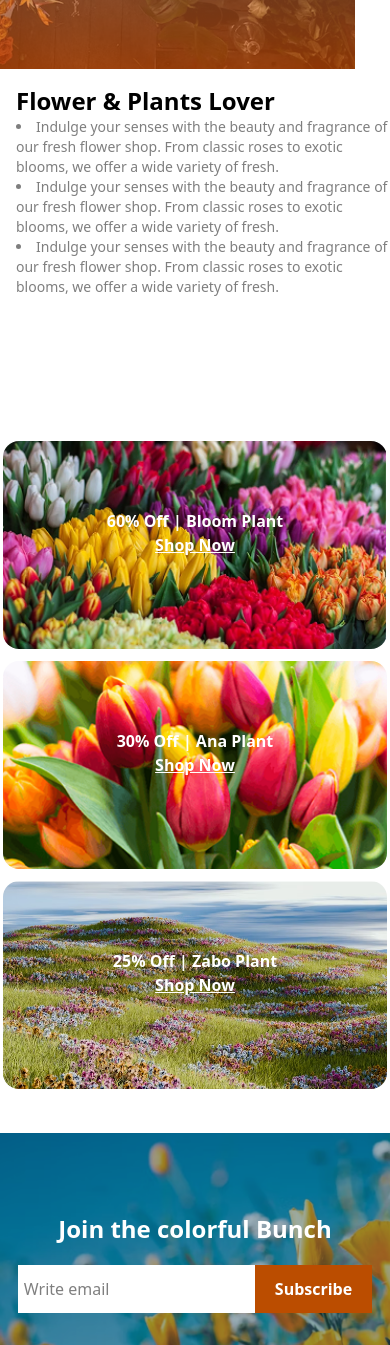
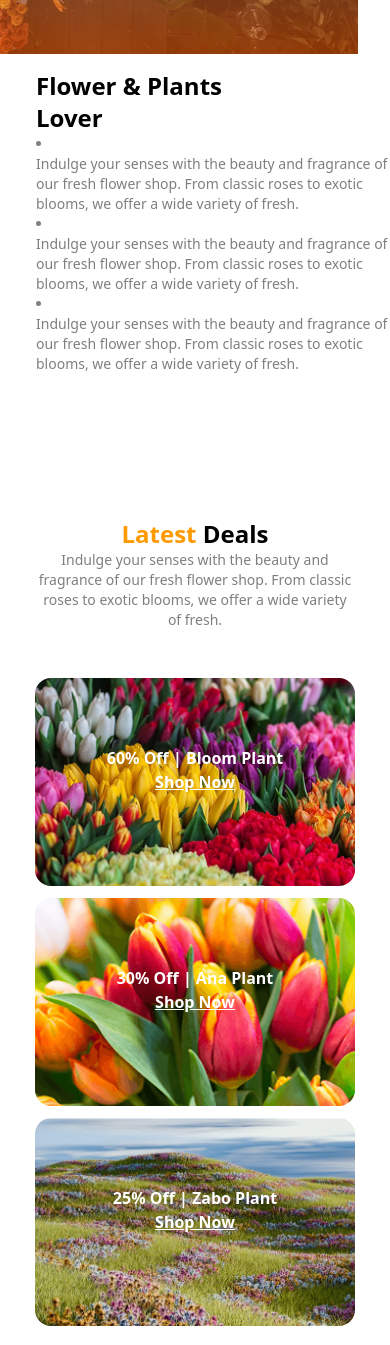
Before and after one commit to sheponhossain/flower-market, a plain HTML site: page index.html in a window 390 px wide. Shown: the part 2520-3865 px from the top of the page. Drawn offline with nearby package versions, Linux system fonts and the light colour scheme.

Commit message:
latest deals complete for responsive commit

```diff
--- a/index.html
+++ b/index.html
@@ -125,40 +125,49 @@
         </section>
 
         <!-- Flower & Plants Lover -->
-        <section class="mb-36 md:w-6xl flex justify-items-center justify-center">
-            <div class=" md:flex">
+        <section class="mb-36 md:w-6xl flex justify-center ml-5">
+            <div class=" md:flex justify-items-center items-center">
                 <!-- Flower & Plants Lover Image -->
                 <div class="justify-items-center mb-4 ">
                     <img class="w-96 md:w[540] mr-16" src="./assets/flower-store.png" alt="">
                 </div>
                 <!-- Flower & Plants Lover content -->
                 <div class="ml-4 md:w-xl items-center">
-                    <h1 class="text-2xl font-bold md:text-5xl md:font-bold">Flower & Plants Lover</h1>
+                    <h1 class="text-2xl font-bold md:text-5xl md:font-bold md:mb-3">Flower & Plants <br> Lover</h1>
                     <p class="">
 
-                        <li class="text-black opacity-50 w-[260] text-sm md:text-2xl md:text-black
-                        md:opacity-50">Indulge your senses with the beauty and
-                            fragrance of
-                            our fresh
-                            flower shop. From classic
-                            roses to exotic blooms, we
-                            offer a wide variety of fresh.</li>
-                        <li class="text-black opacity-50 w-[260] text-sm md:text-2xl md:text-black
-                        md:opacity-50">Indulge your senses with the beauty and
+                        <li class="text-black opacity-50 w-[260] text-sm md:text-xl md:text-black
+                        md:opacity-50 md:w-lg">
+                            <p class="md:pl-5 md:mt-[-30px]">Indulge your senses with the beauty and
+                                fragrance of
+                                our fresh
+                                flower shop. From classic
+                                roses to exotic blooms, we
+                                offer a wide variety of fresh.
+                        </li>
+                    </p>
+                    <li class="text-black opacity-50 w-[260] text-sm md:text-xl md:text-black
+                        md:opacity-50">
+                        <p class="md:pl-5 md:mt-[-30px]">Indulge your senses with the beauty and
                             fragrance
                             of
                             our fresh
                             flower shop. From classic
                             roses to exotic blooms, we
-                            offer a wide variety of fresh.</li>
-                        <li class="text-black opacity-50 w-[260] text-sm md:text-2xl md:text-black
-                        md:opacity-50">Indulge your senses with the beauty and
+                            offer a wide variety of fresh.
+                    </li>
+                    </p>
+                    <li class="text-black opacity-50 w-[260] text-sm md:text-xl md:text-black
+                        md:opacity-50">
+                        <p class="md:pl-5 md:mt-[-30px]">Indulge your senses with the beauty and
                             fragrance
                             of
                             our fresh
                             flower shop. From classic
                             roses to exotic blooms, we
-                            offer a wide variety of fresh.</li>
+                            offer a wide variety of fresh.
+                    </li>
+                    </p>
                     </p>
                 </div>
             </div>
@@ -168,20 +177,34 @@
         <!-- class="bg-[url('/assets/deal-bloom.png')]" -->
         <!-- class="bg-[url('/assets/deal-ana.png')]" -->
         <!-- class="bg-[url('/assets/deal-zabo.png')]" -->
-        <section>
-
-            <div class="text-center justify-items-center ">
-                <div class="bg-[url('/assets/deal-bloom.png')] mb-3 bg-cover w-96 h-52 rounded-2xl">
-                    <h1 class="text-white font-bold pt-17">60% Off | Bloom Plant</h1>
-                    <a href=""><button class="underline text-white font-semibold">Shop Now</button></a>
+        <section class=" md:w-6xl text-center justify-items-center mb-32 ">
+            <h1 class="text-2xl font-bold"><span class="text-amber-500">Latest</span> Deals</h1>
+            <p class="text-sm text-black opacity-50 w-80 mb-12">Indulge your senses with the beauty and fragrance
+                of our fresh
+                flower shop. From classic roses to exotic
+                blooms, we
+                offer a wide variety of fresh.</p>
+            <div class=" justify-items-center md:flex md:justify-items-center gap-10">
+                <div class=" md:w-1/2 justify-items-center ">
+                    <div class="bg-[url('/assets/deal-bloom.png')] mb-3 bg-cover w-80 h-52 rounded-2xl md:w-72 md:h-40">
+                        <h1 class="text-white font-bold pt-17 md:text-xl md:font-bold">60% Off | Bloom Plant</h1>
+                        <a href=""><button class="underline text-white font-semibold md:font-semibold">Shop
+                                Now</button></a>
+                    </div>
+                    <div class="bg-[url('/assets/deal-ana.png')]  mb-3 bg-cover w-80 h-52 rounded-2xl md:w-72 md:h-40">
+                        <h1 class="text-white font-bold pt-17 md:text-xl md:font-bold">30% Off | Ana Plant</h1>
+                        <a href=""><button class="underline text-white font-semibold md:font-semibold">Shop
+                                Now</button></a>
+                    </div>
                 </div>
-                <div class="bg-[url('/assets/deal-ana.png')]  mb-3 bg-cover w-96 h-52 rounded-2xl">
-                    <h1 class="text-white font-bold pt-17">30% Off | Ana Plant</h1>
-                    <a href=""><button class="underline text-white font-semibold">Shop Now</button></a>
-                </div>
-                <div class="bg-[url('/assets/deal-zabo.png')] mb-11 bg-cover w-96 h-52 rounded-2xl">
-                    <h1 class="text-white font-bold pt-17">25% Off | Zabo Plant</h1>
-                    <a href=""><button class="underline text-white font-semibold">Shop Now</button></a>
+                <div class=" md:w-3/4">
+                    <div
+                        class="bg-[url('/assets/deal-zabo.png')] mb-11 bg-cover w-80 h-52 rounded-2xl md:w-2xl md:h-full">
+                        <h1 class="text-white font-bold pt-17 md:pt-30 md:text-4xl md:font-bold">25% Off | Zabo Plant
+                        </h1>
+                        <a href=""><button class="underline text-white font-semibold md:text-2xl md:font-semibold">Shop
+                                Now</button></a>
+                    </div>
                 </div>
 
             </div>
```
